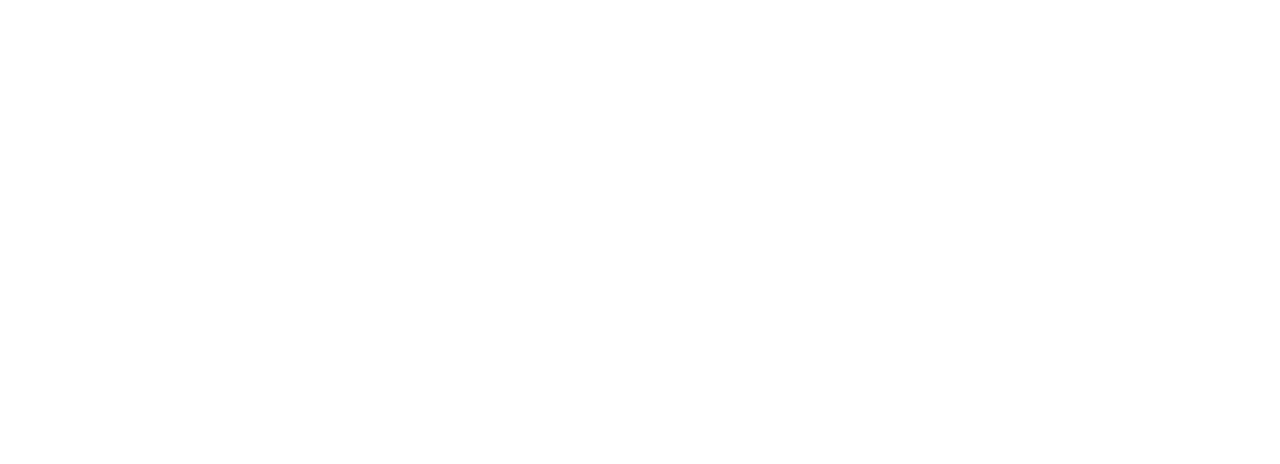
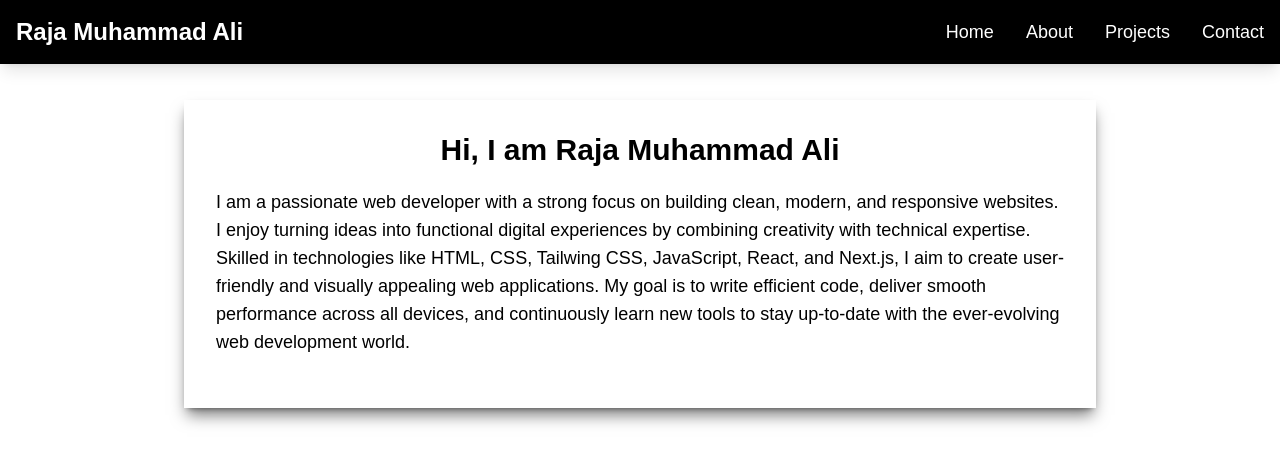
Before and after one commit to Coding-Raja/Raja-Muhammad-Ali-Portfolio, a Next.js app in the folder portfolio/: page / in a window 1280 px wide. Shown: the top 464 px of the page. Built offline with nearby package versions, Linux system fonts and the light colour scheme.

Commit message:
Adding Home section to the portfolio

```diff
--- a/portfolio/app/globals.css
+++ b/portfolio/app/globals.css
@@ -18,3 +18,7 @@
     --foreground: #ededed;
   }
 }
+
+body{
+  font-family: Arial, sans-serif;
+}
--- a/portfolio/app/layout.js
+++ b/portfolio/app/layout.js
@@ -1,5 +1,6 @@
 import { Geist, Geist_Mono } from "next/font/google";
 import "./globals.css";
+import Header from "../components/Header.js";
 
 const geistSans = Geist({
   variable: "--font-geist-sans",
@@ -14,6 +15,12 @@
 export const metadata = {
   title: "Personal Portfolio",
   description: "This is my Personal Portfolio",
+   icons: {
+    icon: {
+      url: '/Hacker.png',
+      type: 'image/png',
+    }
+  }
 };
 
 export default function RootLayout({ children }) {
@@ -22,6 +29,7 @@
       <body
         className={`${geistSans.variable} ${geistMono.variable} antialiased`}
       >
+        <Header />
         {children}
       </body>
     </html>
--- a/portfolio/app/page.js
+++ b/portfolio/app/page.js
@@ -3,7 +3,20 @@
 export default function Home() {
   return (
     <>
-
+     <section className="flex justify-center items-center mt-5 px-4 py-4 sm:px-6 lg:px-8" id="Home">
+        <div className="w-full md:w-5/6 lg:w-3/4 p-4 sm:p-6 md:p-8 shadow-lg shadow-black/50">
+          <h1 className="text-xl sm:text-2xl md:text-3xl text-center font-bold mb-4 md:mb-5">
+            Hi, I am Raja Muhammad Ali
+          </h1>
+          <p className="text-base sm:text-lg mb-4 md:mb-5">I am a passionate web developer with a strong focus on building clean, modern, and
+            responsive websites. I enjoy turning ideas into functional digital experiences by
+            combining creativity with technical expertise. Skilled in technologies like HTML, CSS,
+            Tailwing CSS, JavaScript, React, and Next.js, I aim to create user-friendly and visually appealing
+            web applications. My goal is to write efficient code, deliver smooth performance
+            across all devices, and continuously learn new tools to stay up-to-date with the
+            ever-evolving web development world.</p>
+        </div>
+     </section>
     </>
   );
 }
--- /dev/null
+++ b/portfolio/components/Header.js
@@ -0,0 +1,69 @@
+"use client";
+import React, { useState } from 'react';
+import Link from 'next/link';
+import Image from 'next/image';
+
+const Header = () => {
+  const [isMenuOpen, setIsMenuOpen] = useState(false);
+
+  return (
+    <>
+      <header>
+        <nav className='bg-black text-white py-4 shadow-lg'>
+            <div className='container mx-auto px-4 flex justify-between items-center'>
+                {/* Logo */}
+                <div className='flex items-center'>
+                  <Link href="/" className='text-white font-bold text-xl md:text-2xl hover:text-gray-300 transition duration-200'>
+                      Raja Muhammad Ali
+                  </Link>
+                </div>
+
+                {/* Desktop Navigation */}
+                <div className='hidden md:block'>
+                    <ul className='flex list-none space-x-6 lg:space-x-8 text-base lg:text-lg'>
+                        <li>
+                          <Link href="/#Home" className='hover:text-gray-300 transition duration-200'>Home</Link>
+                        </li>
+                        <li>
+                          <Link href="/#About" className='hover:text-gray-300 transition duration-200'>About</Link>
+                        </li>
+                        <li>
+                          <Link href="/#Projects" className='hover:text-gray-300 transition duration-200'>Projects</Link>
+                        </li>
+                        <li>
+                          <Link href="/#Contact" className='hover:text-gray-300 transition duration-200'>Contact</Link>
+                        </li>
+                    </ul>
+                </div>
+
+                {/* Mobile Menu Button */}
+                <div className='md:hidden'>
+                    <button
+                        onClick={() => setIsMenuOpen(!isMenuOpen)}
+                        className='text-white focus:outline-none'
+                    >
+                        <svg className='w-6 h-6' fill='none' stroke='currentColor' viewBox='0 0 24 24'>
+                            <path strokeWidth='2' d='M4 6h16M4 12h16M4 18h16'></path>
+                        </svg>
+                    </button>
+                </div>
+            </div>
+
+            {/* Mobile Menu - Toggle based on state */}
+            {isMenuOpen && (
+                <div className='md:hidden'>
+                    <div className='px-2 pt-2 pb-4 space-y-1 bg-black border-t border-gray-700'>
+                        <Link href="/" className='block px-3 py-2 text-base hover:text-gray-300 transition duration-200' onClick={() => setIsMenuOpen(false)}>Home</Link>
+                        <Link href="/about" className='block px-3 py-2 text-base hover:text-gray-300 transition duration-200' onClick={() => setIsMenuOpen(false)}>About</Link>
+                        <Link href="/blog" className='block px-3 py-2 text-base hover:text-gray-300 transition duration-200' onClick={() => setIsMenuOpen(false)}>Projects</Link>
+                        <Link href="/contact" className='block px-3 py-2 text-base hover:text-gray-300 transition duration-200' onClick={() => setIsMenuOpen(false)}>Contact</Link>
+                    </div>
+                </div>
+            )}
+        </nav>
+      </header>
+    </>
+  )
+}
+
+export default Header
```
Also changed, not shown: portfolio/public/TheCarClub.png (added).
